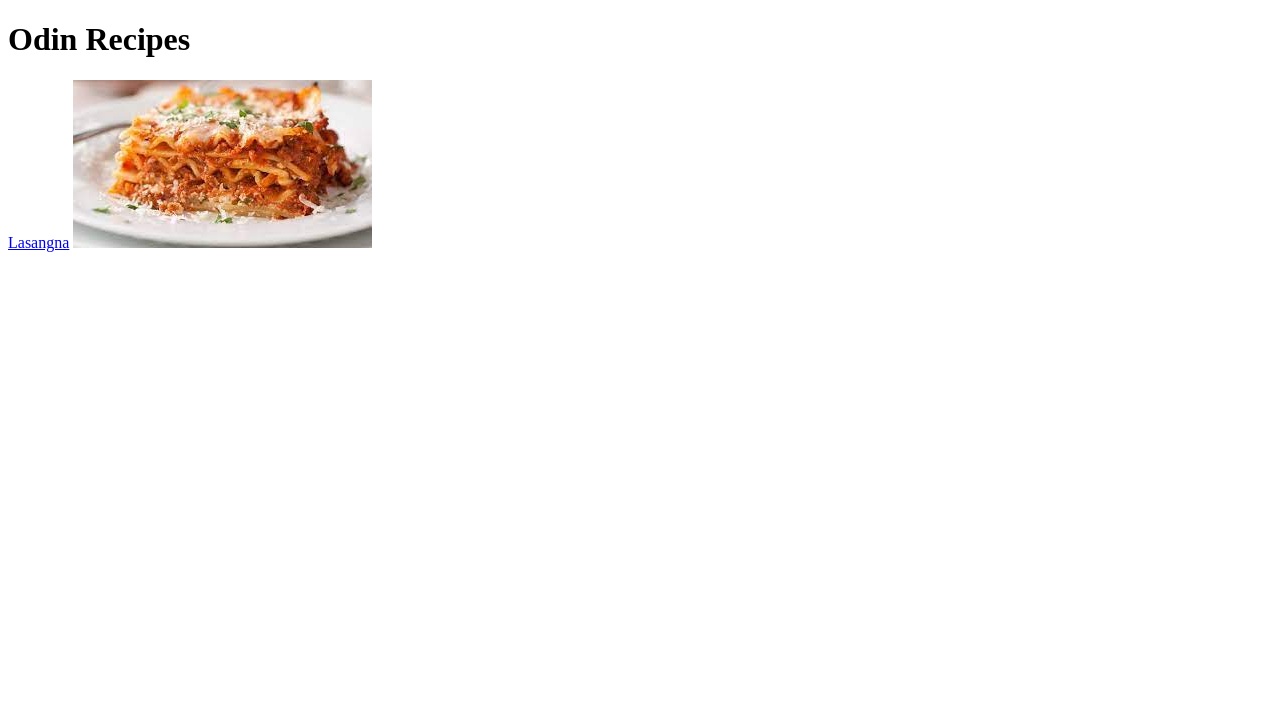
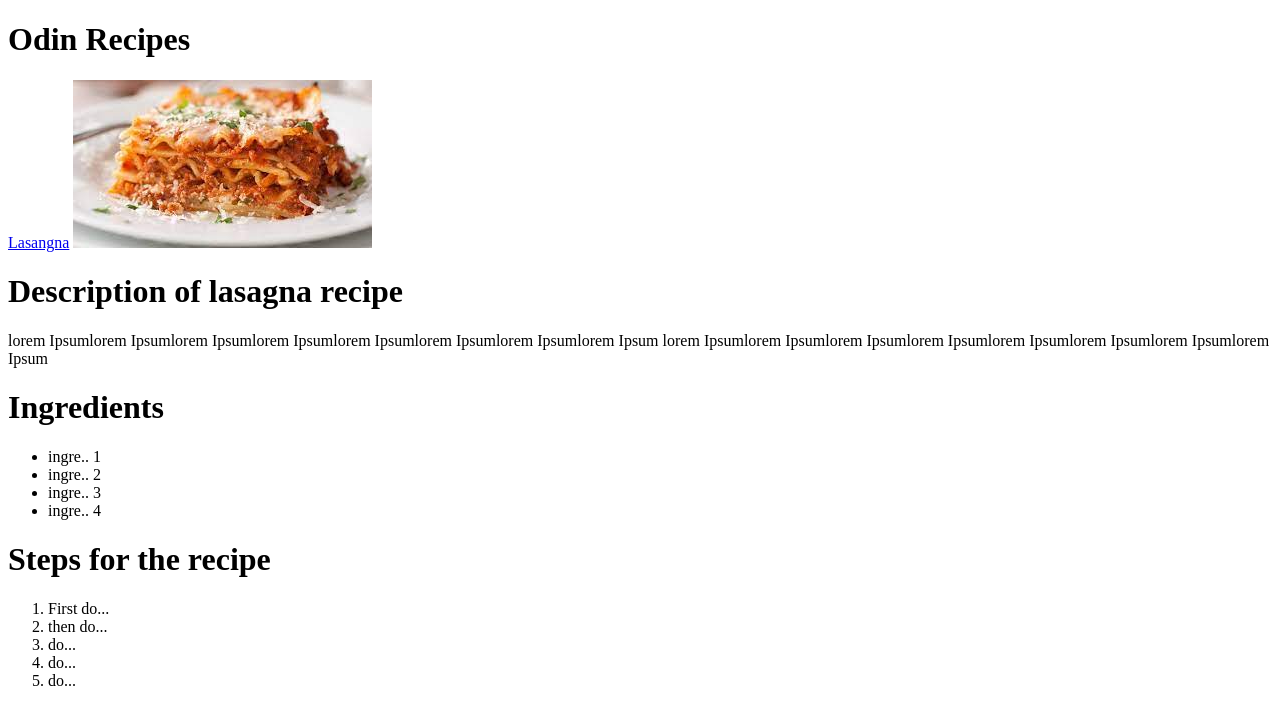
Before and after one commit to AmmarReloaded/odin-recipes, a plain HTML site: page index.html in a window 1280 px wide. Drawn offline with Linux system fonts and the light colour scheme.

Commit message:
Added new content to index.html

```diff
--- a/index.html
+++ b/index.html
@@ -10,5 +10,26 @@
     <h1>Odin Recipes</h1>
     <a href="./recipes/lasagna.html">Lasangna</a>
     <img src="./images/lasagna.jpeg" alt="An image of lasagna" >
+    <h1>Description of lasagna recipe</h1>
+    <p>lorem Ipsumlorem Ipsumlorem Ipsumlorem Ipsumlorem Ipsumlorem Ipsumlorem Ipsumlorem Ipsum
+        lorem Ipsumlorem Ipsumlorem Ipsumlorem Ipsumlorem Ipsumlorem Ipsumlorem Ipsumlorem Ipsum
+    </p>
+    <h1>Ingredients</h1>
+    <ul>
+        <li>ingre.. 1</li>
+        <li>ingre.. 2</li>
+        <li>ingre.. 3</li>
+        <li>ingre.. 4</li>
+    </ul>
+
+    <h1>Steps for the recipe</h1>
+    <ol>
+        <li>First do...</li>
+        <li>then do...</li>
+        <li>do...</li>
+        <li>do...</li>
+        <li>do...</li>
+    </ol>
+
 </body>
 </html>
```
